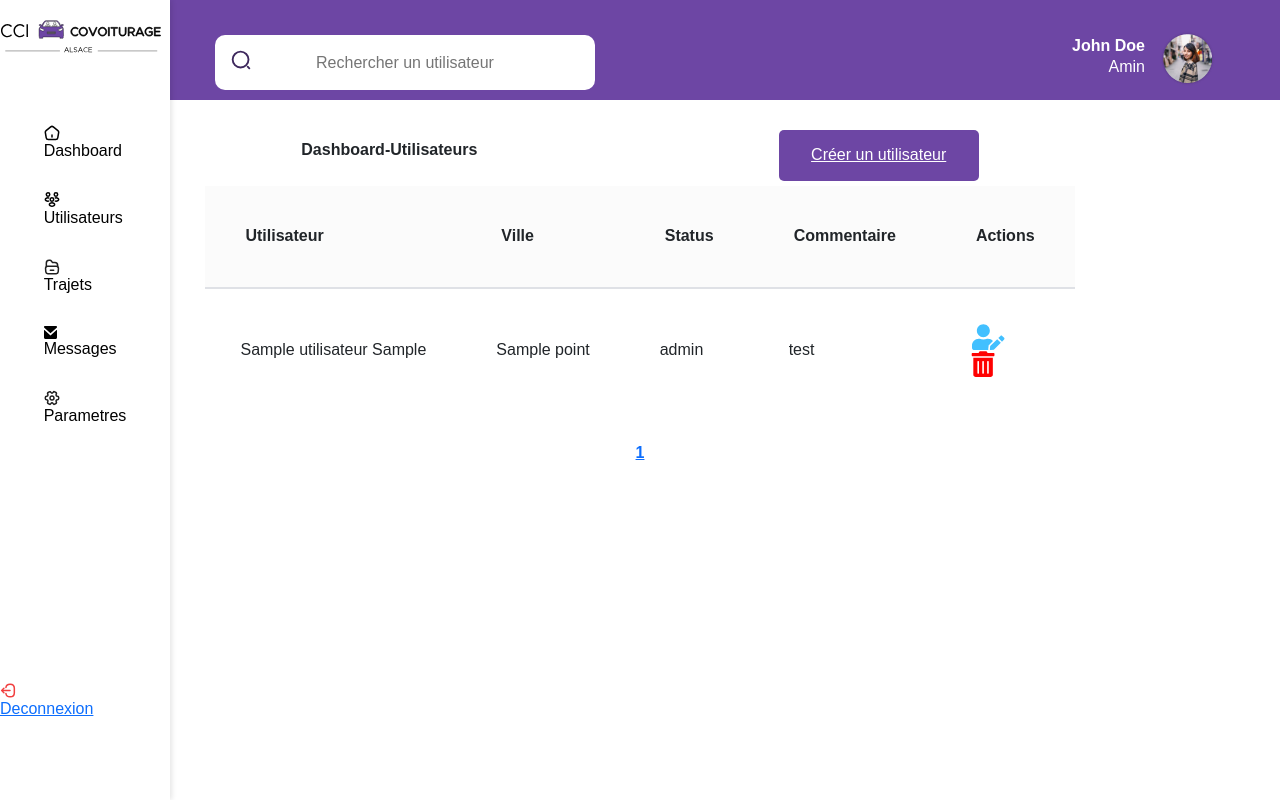
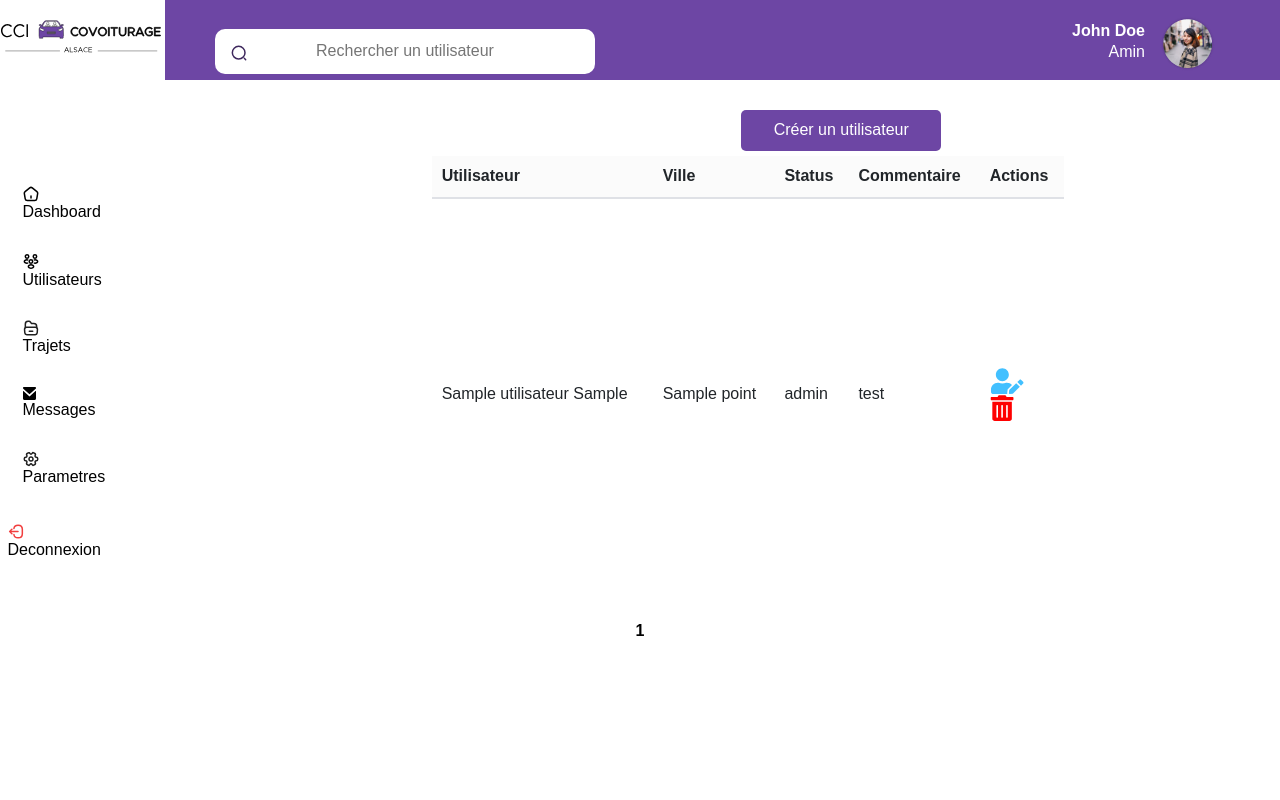
Before and after one commit to NikolozMamyan/mafia-Co, a PHP site: page /dashboard/utilisateurs.php in a window 1280 px wide. Run offline with PHP 8.4, Linux system fonts and the light colour scheme; tables that the repository leaves empty or names only in its code hold one stand-in row (values such as "Sample post"); style sheets or scripts are compiled from the project's sources; some libraries are stand-ins or nearby versions; some web fonts are replaced.

Commit message:
dashboard style and composents

```diff
--- a/public/dashboard/utilisateurs.php
+++ b/public/dashboard/utilisateurs.php
@@ -1,61 +1,40 @@
+<!DOCTYPE html>
+<html lang="en">
+<head>
+    <meta charset="UTF-8">
+    <link href="https://cdn.jsdelivr.net/npm/bootstrap@5.3.2/dist/css/bootstrap.min.css" rel="stylesheet" integrity="sha384-T3c6CoIi6uLrA9TneNEoa7RxnatzjcDSCmG1MXxSR1GAsXEV/Dwwykc2MPK8M2HN" crossorigin="anonymous">
+    <script src="https://cdn.jsdelivr.net/npm/bootstrap@5.3.2/dist/js/bootstrap.bundle.min.js" integrity="sha384-C6RzsynM9kWDrMNeT87bh95OGNyZPhcTNXj1NW7RuBCsyN/o0jlpcV8Qyq46cDfL" crossorigin="anonymous"></script>
+    <link rel="stylesheet" type="text/css" href='../assets/css/main.css'>
+    <link rel="stylesheet" href="styles/styles.css">
+    <meta name="viewport" content="width=device-width, initial-scale=1.0">
+    <title>Dashboard</title>
+</head>
+<body>
+<?php
+include_once "../../views/header__dashboard.php";
+?>
+    <section class="container-fluid row">
+    <div class='d-flex justify-content-end mt-5 col-sm-9 order-2 order-sm-1 gap-5'>
+    <a class='user__create__dashboard' href="userCreate.php">Créer un utilisateur</a>
+</div>
+
 
 <?php
+include_once "../../views/menu__dashboard.php";
+?>
+    <table class="users__table col-sm-6 ms-3 order-3 mt-2">
 
-require_once(__DIR__ . '/../../views/headDev.php');
-?>
-<link rel="stylesheet" type="text/css" href='../assets/css/main.css'>
-<body>
-    <header class="header__dashboard">
-        <img src="../assets/iconsDashboard/LogoCCI.svg" alt="Logo" class="logo__dashboard">
-            <nav class="navBar__dashboard">
-                <form action="" class="search__bar">
-                    <button class="search__dashbaord">
-                        <img class="" type="submit" src="../assets/iconsDashboard/loupe.svg">
-                    </button>
-                    <input type="text"  class="inp__dashboard" placeholder="Rechercher un utilisateur">
-                </form>
-                <div class="admin__dashboard">
-                    <div class="user__details">
-                        <span class="name">John Doe </span>
-                        <br>
-                        <span >Amin</span>
-                    </div>
-                    <div class="avatar">
-                        <img src="../assets/iconsDashboard/Profile Icon.png" alt="Avatar">
-                    </div>
-                    </div>
-            </nav>
-    </header>
-<main>
-    <div class="sidebar__dashboard">
-        <img src="../assets/iconsDashboard/LogoCCI.svg" alt="Logo" class="logo">
-        <ul class="menu__dashboard">
-            <li><a href="index.php"> <img src="../assets/iconsDashboard/Dashboard.svg" alt="Home"><span> Dashboard</span></a></li>
-            <li><a href="utilisateurs.php"> <img src="../assets/iconsDashboard/people.svg" alt="Utilisateurs"> <span> Utilisateurs</span></a></li>
-            <li><a href="#"> <img src="../assets/iconsDashboard/folder-open.svg" alt="Trajets"> <span> Trajets</span></a></li>
-            <li><a href="#"> <img src="../assets/iconsDashboard/message.svg" alt="Message"> <span> Messages</span></a></li>
-            <li><a href="#"> <img src="../assets/iconsDashboard/setting-2.svg" alt="Parametres"> <span> Parametres</span></a></li>
-        </ul>
-        <li class="deconnexion" ><a href="#"> <img  src="../assets/iconsDashboard/logout.svg" alt="Deconnexion"> <span> Deconnexion</span></a></li>
-    </div>
-</main>
-<div class='flex__title mt-5'>
-    <p class='title'>Dashboard-Utilisateurs</p>
-    <a class='user__create' href="userCreate.php">Créer un utilisateur</a>
-</div>
-<section class="container-sm mt-2  container__center ">
-
-<table class="users__table ">
         <thead>
         <tr class="table__head">
                 <th>Utilisateur</th>
-                <th class="display__none">Ville</th>
+                <th class="display__none__dashboard">Ville</th>
                 <th>Status</th>
-                <th class="display__none">Commentaire</th>
+                <th class="display__none__dashboard">Commentaire</th>
                 <th>Actions</th>
             </tr>
         </thead>
         <tbody>
+
 
 <?php
 // Connecte-toi à ta base de données (remplace ces informations par les tiennes)
@@ -95,7 +74,7 @@ foreach ($result as $row) {
 $stmtVille->execute();
 $resultVille = $stmtVille->fetch(PDO::FETCH_ASSOC);
 
-    echo "<td class='display__none'>" . htmlspecialchars($resultVille["nomVille"]) . "</td>";
+echo "<td class='display__none__dashboard'>" . htmlspecialchars($resultVille["nomVille"]) . "</td>";
 $idRole = $row["idRole"];
 $sqlRole = "SELECT labelRole FROM Roles WHERE idRole = :idRole";
 $stmtRole = $db->prepare($sqlRole);
@@ -105,7 +84,7 @@ foreach ($result as $row) {
 
 echo "<td>" . htmlspecialchars($resultRole["labelRole"]) . "</td>";
 
-      echo "<td class='display__none'>" . 'test'. "</td>";
+echo "<td class='display__none__dashboard'>" . 'test'. "</td>";
 echo "<td class='user-details action__icon mt-5'>";
 echo "<a href='editUser.php?id=" . htmlspecialchars($row["idUtilisateur"]) . "'><img src='../assets/iconsDashboard/modifier.svg' alt='iconModifier'></a>";
 echo "<a href='deleteUser.php?id=" . htmlspecialchars($row["idUtilisateur"]) . "'><img src='../assets/iconsDashboard/supprimer.svg' alt='iconSupprimer'></a>";
@@ -123,21 +102,17 @@ foreach ($result as $row) {
 </tbody>
 
     </table>
+
 </section>
-<div class="pagination mt-5">
+
+
+
+
+
+
 <?php
-    // Calcule le nombre total de pages
-    $sql = "SELECT COUNT(*) as total FROM utilisateurs";
-    $result = $db->query($sql);
-    $row = $result->fetch(PDO::FETCH_ASSOC);
-    $totalPages = ceil($row['total'] / $itemsPerPage);
-
-    // Affiche les liens de pagination
-    for ($i = 1; $i <= $totalPages; $i++) {
-        echo "<a href='?page=$i'>$i</a> ";
-    }
+include_once "../../views/pagination__dashboard.php";
 ?>
-</div>
 
 </body>
 </html>
--- /dev/null
+++ b/views/header__dashboard.php
@@ -0,0 +1,21 @@
+<header class="header__dashboard">
+        <img src="../assets/iconsDashboard/LogoCCI.svg" alt="Logo" class="logo__dashboard">
+            <nav class="navBar__dashboard">
+                <form action="" class="search__dashboard">
+                    <button class="btnSearch__dashboard">
+                        <img class="" type="submit" src="../assets/iconsDashboard/loupe.svg">
+                    </button>
+                    <input type="text"  class="inp__dashboard" placeholder="Rechercher un utilisateur">
+                </form>
+                <div class="admin__dashboard">
+                    <div class="admin__details">
+                        <span class="admin__name">John Doe </span>
+                        <br>
+                        <span >Amin</span>
+                    </div>
+                    <div class="admin__avatar">
+                        <img src="../assets/iconsDashboard/Profile Icon.png" alt="Avatar">
+                    </div>
+                    </div>
+            </nav>
+    </header>
--- /dev/null
+++ b/views/menu__dashboard.php
@@ -0,0 +1,13 @@
+<main class="col-sm-4 mb-5 order-1 ">
+        <div class="sidebar__dashboard">
+
+        <ul class="menu__dashboard">
+            <li><a href="#"> <img src="../assets/iconsDashboard/Dashboard.svg" alt="Home"><span> Dashboard</span></a></li>
+            <li><a href="#"> <img src="../assets/iconsDashboard/people.svg" alt="Utilisateurs"> <span> Utilisateurs</span></a></li>
+            <li><a href="#"> <img src="../assets/iconsDashboard/folder-open.svg" alt="Trajets"> <span> Trajets</span></a></li>
+            <li><a href="#"> <img src="../assets/iconsDashboard/message.svg" alt="Message"> <span> Messages</span></a></li>
+            <li><a href="#"> <img src="../assets/iconsDashboard/setting-2.svg" alt="Parametres"> <span> Parametres</span></a></li>
+        </ul>
+        <li class="deconnexion__dashboard" ><a href="#"> <img  src="../assets/iconsDashboard/logout.svg" alt="Deconnexion"> <span> Deconnexion</span></a></li>
+        </div>
+    </main>
--- /dev/null
+++ b/views/pagination__dashboard.php
@@ -0,0 +1,15 @@
+
+<div class="pagination__dashboard mt-5 d-flex justify-content-center">
+    <?php
+    // Calcule le nombre total de pages
+    $sql = "SELECT COUNT(*) as total FROM utilisateurs";
+    $result = $db->query($sql);
+    $row = $result->fetch(PDO::FETCH_ASSOC);
+    $totalPages = ceil($row['total'] / $itemsPerPage);
+
+    // Affiche les liens de pagination
+    for ($i = 1; $i <= $totalPages; $i++) {
+        echo "<a href='?page=$i'>$i</a> ";
+    }
+    ?>
+</div>
```
Also changed, not shown: public/assets/css/main.css, public/assets/css/main.scss, public/assets/css/sass/Layout/_navBarDashboard.scss (deleted), public/assets/css/sass/Layout/_sideBarDashboard.scss (deleted), public/assets/css/sass/Pages/_dashboard.scss, 1 other file. Lines whose indentation alone changed are shown as unchanged.
